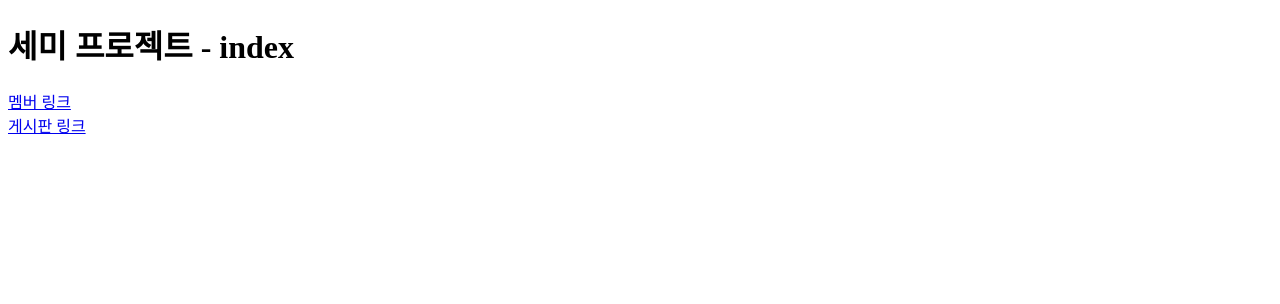
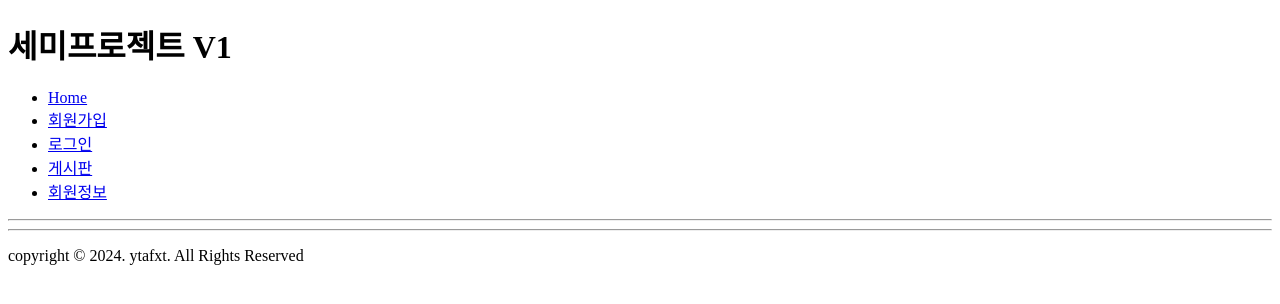
Before and after one commit to evollivia/semiprojectv1, a FastAPI app: page / in a window 1280 px wide. Shown: the top 304 px of the page. Run offline with FastAPI, Linux system fonts and the light colour scheme.

Commit message:
수정된 index.html header, main, nav, footer 태그로 레이아웃 구성

```diff
--- a/views/templates/index.html
+++ b/views/templates/index.html
@@ -2,11 +2,27 @@
 <html lang="ko">
 <head>
     <meta charset="UTF-8">
-    <title>세미 프로젝트</title>
+    <title>세미프로젝트</title>
 </head>
 <body>
-<h1>세미 프로젝트 - index</h1>
-<div><botton><a href="http://127.0.0.1:8000/member">멤버 링크</a></botton></div>
-<div><botton><a href="http://127.0.0.1:8000/board">게시판 링크</a></botton></div>
+    <div id="wrap">
+        <header><h1>세미프로젝트 V1</h1></header>
+        <nav>
+            <ul>
+                <li><a href="/">Home</a></li>
+                <li><a href="/member/join">회원가입</a></li>
+                <li><a href="/member/login">로그인</a></li>
+                <li><a href="/board/list">게시판</a></li>
+                <li><a href="/member/myinfo">회원정보</a></li>
+            </ul>
+            <hr>
+        </nav>
+        <main></main>
+        <footer>
+            <hr>
+            <p>copyright &copy; 2024. ytafxt. All Rights Reserved</p>
+        </footer>
+    </div>
+
 </body>
 </html>
```
